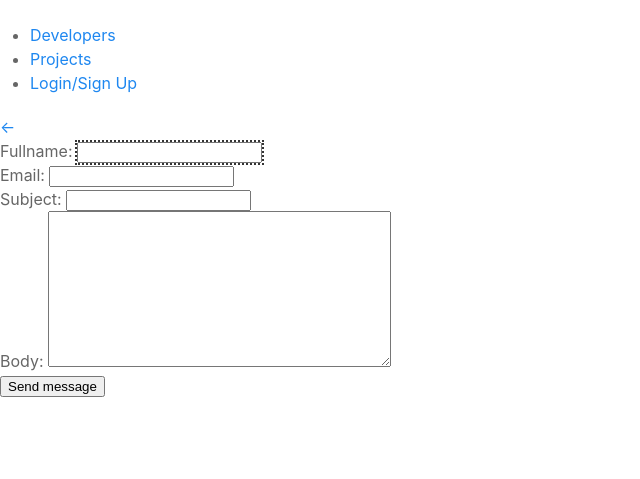
After one commit to ulugbek101/devsearch-platform, a Django app: page /send-message/00000000-0000-0000-0000-000000000001/ in a window 1280 px wide. The commit adds this page. Shown: the part 321-800 px from the top of the page, without its empty margins (0-640 px from the left). Run offline with Django 4.2, Linux system fonts and the light colour scheme; tables that the repository leaves empty hold one stand-in row (values such as "Sample post"); some libraries are stand-ins or nearby versions.

Commit message:
message sending functionality configure, inbox.html and message_detail.html pages creation

```diff
--- a/app_users/admin.py
+++ b/app_users/admin.py
@@ -4,3 +4,4 @@ from . import models
 
 admin.site.register(models.Profile)
 admin.site.register(models.Skill)
+admin.site.register(models.Message)
--- a/app_users/forms.py
+++ b/app_users/forms.py
@@ -4,7 +4,7 @@ from django.contrib.auth import password_validation
 from django.utils.translation import gettext_lazy as _
 from django import forms
 
-from .models import Skill, Profile
+from .models import Skill, Profile, Message
 
 
 class UserRegistrationForm(UserCreationForm):
@@ -73,3 +73,20 @@ class SkillForm(forms.ModelForm):
                 'class': 'input',
                 'autofocus': 'true',
             })
+
+
+
+class MessageForm(forms.ModelForm):
+    class Meta:
+        model = Message
+        fields = ['fullname', 'email', 'subject', 'body']
+
+    def __init__(self, *args, **kwargs):
+        super().__init__(*args, **kwargs)
+        for _, field in self.fields.items():
+            field.widget.attrs.update({
+                'class': 'input',
+                'autofocus': 'true',
+                'autocomplete': 'off',
+                'required': 'true',
+            })
--- a/app_users/models.py
+++ b/app_users/models.py
@@ -43,3 +43,25 @@ class Skill(models.Model):
         unique_together = [
             ['owner', 'name']
         ]
+
+
+class Message(models.Model):
+    sender = models.ForeignKey(to=Profile, on_delete=models.SET_NULL, null=True)
+    recipient = models.ForeignKey(to=Profile, on_delete=models.CASCADE, related_name='messages')
+    email = models.EmailField(null=True, max_length=200, blank=True)
+    fullname = models.CharField(null=True, max_length=200, blank=True)
+    subject = models.CharField(max_length=200)
+    body = models.TextField()
+    is_read = models.BooleanField(default=False)
+
+    id = models.UUIDField(default=uuid.uuid4, editable=False, primary_key=True, unique=True)
+    created = models.DateTimeField(auto_now_add=True)
+    updated = models.DateTimeField(auto_now=True)
+
+    def __str__(self):
+        return f'{self.fullname} - {self.recipient.fullname}'
+
+    class Meta:
+        verbose_name = 'Message'
+        verbose_name_plural = 'Messages'
+        ordering = ('is_read', '-created', 'subject')
--- /dev/null
+++ b/app_users/templates/app_users/send_message.html
@@ -0,0 +1,41 @@
+{% extends 'base.html' %}
+
+{% block content %}
+
+<main class="formPage my-xl">
+    <div class="content-box">
+        <div class="formWrapper">
+            <a class="backButton" href="{{ request.META.HTTP_REFERER }}">
+                &#8592;
+            </a>
+            <br>
+
+            <form class="form" method="POST" action="" enctype="multipart/form-data">
+                {% csrf_token %}
+                {% if not request.user.is_authenticated %}
+                <div class="form__field">
+                    <label for="id_{{ form.fullname.name }}">{{ form.fullname.label }}: </label>
+                    {{ form.fullname }}
+                </div>
+                <div class="form__field">
+                    <label for="id_{{ form.email.name }}">{{ form.email.label }}: </label>
+                    {{ form.email }}
+                </div>
+                {% endif %}
+
+                <div class="form__field">
+                    <label for="id_{{ form.subject.name }}">{{ form.subject.label }}: </label>
+                    {{ form.subject }}
+                </div>
+                <div class="form__field">
+                    <label for="id_{{ form.body.name }}">{{ form.body.label }}: </label>
+                    {{ form.body }}
+                </div>
+                <input class="btn btn--sub btn--lg  my-md" type="submit" value="Send message" />
+            </form>
+
+        </div>
+    </div>
+</main>
+
+{% endblock %}
--- a/app_users/urls.py
+++ b/app_users/urls.py
@@ -6,7 +6,7 @@ urlpatterns = [
     path('', views.developers, name='developers'),
 
     path('account/', views.UserAccountView.as_view(), name='account'),
-    path('profile/<str:id>/', views.ProfileView.as_view(), name='profile'),
+    path('profile/<str:pk>/', views.user_profile, name='profile'),
     path('update-account/', views.user_account_update, name='update_account'),
 
     path('create-skill/', views.SkillCreateView.as_view(), name='create_skill'),
@@ -16,4 +16,8 @@ urlpatterns = [
     path('login/', views.user_login, name='login'),
     path('registration/', views.user_registration, name='registration'),
     path('logout/', views.user_logout, name='logout'),
+
+    path('send-message/<str:pk>/', views.send_message, name='send_message'),
+    path('message/<str:pk>/', views.message_detail, name='message_detail'),
+    path('inbox/', views.inbox, name='inbox'),
 ]
--- a/app_users/views.py
+++ b/app_users/views.py
@@ -1,13 +1,14 @@
 from django.shortcuts import render, redirect
 from django.contrib import messages, auth
 from django.db.models import Q
+from django.contrib.auth.decorators import login_required
 
 from django.urls import reverse_lazy, reverse
 
 from django.views.generic import CreateView, DetailView, TemplateView, UpdateView, DeleteView
 
-from .forms import SkillForm, UserRegistrationForm, UserAccountForm
-from .models import Skill, Profile
+from .forms import SkillForm, UserRegistrationForm, UserAccountForm, MessageForm
+from .models import Skill, Profile, Message
 
 
 def developers(request):
@@ -23,6 +24,56 @@ def developers(request):
     return render(request, 'app_users/developers.html', context)
 
 
+@login_required(login_url='login')
+def inbox(request):
+    profile = request.user.profile
+    context = {
+        'unread_messages': profile.messages.filter(is_read=False).count(),
+        'recieved_messages': profile.messages.all(),
+    }
+    return render(request, 'app_users/inbox.html', context)
+
+
+def send_message(request, pk):
+    recipient = Profile.objects.get(id=pk)
+    if request.user.is_authenticated:
+        is_authenticated = True
+        profile = request.user.profile
+    else:
+        is_authenticated = False
+        profile = None
+
+    if request.method == 'POST':
+        form = MessageForm(request.POST)
+        if form.is_valid():
+            message = form.save(commit=False)
+            message.sender = profile if is_authenticated else None
+            message.recipient = recipient
+            message.fullname = profile.fullname if is_authenticated else request.POST.get('fullname')
+            message.email = profile.fullname if is_authenticated else request.POST.get('email')
+            message.save()
+            messages.success(request, 'Message sent')
+            return redirect('profile', pk=pk)
+        else:
+            messages.error(request, 'Form filled incorrectly')
+            return redirect('send_message', pk=pk)
+
+    form = MessageForm()
+    context = {
+        'form': form,
+    }
+    return render(request, 'app_users/send_message.html', context)
+
+
+def message_detail(request, pk):
+    message = Message.objects.get(id=pk)
+    message.is_read = True
+    message.save()
+    context = {
+        'message': Message.objects.get(id=pk),
+    }
+    return render(request, 'app_users/message_detail.html', context)
+
 class UserAccountView(TemplateView):
     template_name = 'app_users/account.html'
     model = Profile
@@ -34,18 +85,19 @@ class UserAccountView(TemplateView):
         return context
 
 
-class ProfileView(TemplateView):
-    template_name = 'app_users/profile.html'
-    model = Profile
+def user_profile(request, pk):
+    profile = Profile.objects.get(id=pk)
 
-    def get_context_data(self, **kwargs):
-        context = super(ProfileView, self).get_context_data(**kwargs)
-        context['profile'] = self.request.user.profile
-        context['dev_skills'] = self.request.user.profile.skill_set.exclude(description="")
-        context['other_skills'] = self.request.user.profile.skill_set.filter(description="")
-        return context
+    context = {
+        'profile': profile,
+        'dev_skills': profile.skill_set.exclude(description=""),
+        'other_skills': profile.skill_set.filter(description=""),
+
+    }
+    return render(request, 'app_users/profile_detail.html', context)
 
 
+@login_required(login_url='login')
 def user_account_update(request):
     profile = request.user.profile
 
@@ -158,6 +210,7 @@ class SkillUpdateView(UpdateView):
         return super(SkillUpdateView, self).form_valid(form)
 
 
+@login_required(login_url='login')
 def skill_delete(request, pk):
     profile = request.user.profile
     skill = profile.skill_set.get(pk=pk)
@@ -172,22 +225,3 @@ def skill_delete(request, pk):
         'obj_type': 'skill'
     }
     return render(request, 'delete_form.html', context)
-
-# class SkillDeleteView(DeleteView):
-#     model = Skill
-#     template_name = 'delete_form.html'
-#
-#     def get_success_url(self):
-#         return reverse('account')
-#
-#     def post(self, request, *args, **kwargs):
-#         messages.success(self.request, 'Skill successfully deleted')
-#         return super(SkillDeleteView, self).post(request, *args, **kwargs)
-#
-#     # TODO The problem here is that I cannot identify wether a user deleting his own skill or not
-#
-#     def get_context_data(self, **kwargs):
-#         context = super(SkillDeleteView, self).get_context_data(**kwargs)
-#         context['obj_name'] = Skill.objects.get(id=kwargs['id']).name
-#         context['obj_type'] = 'skill'
-#         return context
--- a/templates/components/_nav.html
+++ b/templates/components/_nav.html
@@ -2,10 +2,10 @@
 <header class="header">
     <div class="container container--narrow">
         <a href="{% url 'developers' %}" class="header__logo">
-            <img src="{% static 'images/logo.svg' %}" alt="DevSearch Logo"/>
+            <img src="{% static 'images/logo.svg' %}" alt="DevSearch Logo" />
         </a>
         <nav class="header__nav">
-            <input type="checkbox" id="responsive-menu"/>
+            <input type="checkbox" id="responsive-menu" />
             <label for="responsive-menu" class="toggle-menu">
                 <span>Menu</span>
                 <div class="toggle-menu__lines"></div>
@@ -14,7 +14,7 @@
                 <li class="header__menuItem"><a href="{% url 'developers' %}">Developers</a></li>
                 <li class="header__menuItem"><a href="{% url 'projects' %}">Projects</a></li>
                 {% if request.user.is_authenticated %}
-                <li class="header__menuItem"><a href="inbox.html">Inbox</a></li>
+                <li class="header__menuItem"><a href="{% url 'inbox' %}">Inbox</a></li>
                 <li class="header__menuItem"><a href="{% url 'account' %}">Account</a></li>
                 <li class="header__menuItem"><a href="{% url 'logout' %}" class="btn btn--sub">Logout</a></li>
                 {% else %}
```
Also changed, not shown: app_users/templates/app_users/inbox.html (added, +27 -0 lines), app_users/templates/app_users/message_detail.html (added, +29 -0 lines), app_users/templates/app_users/profile_detail.html (renamed from app_users/templates/app_users/profile.html, +15 -11 lines), app_users/migrations/0013_message.py (added), app_users/migrations/0014_alter_message_email_alter_message_fullname.py (added), app_users/migrations/0015_message_is_read.py (added).
